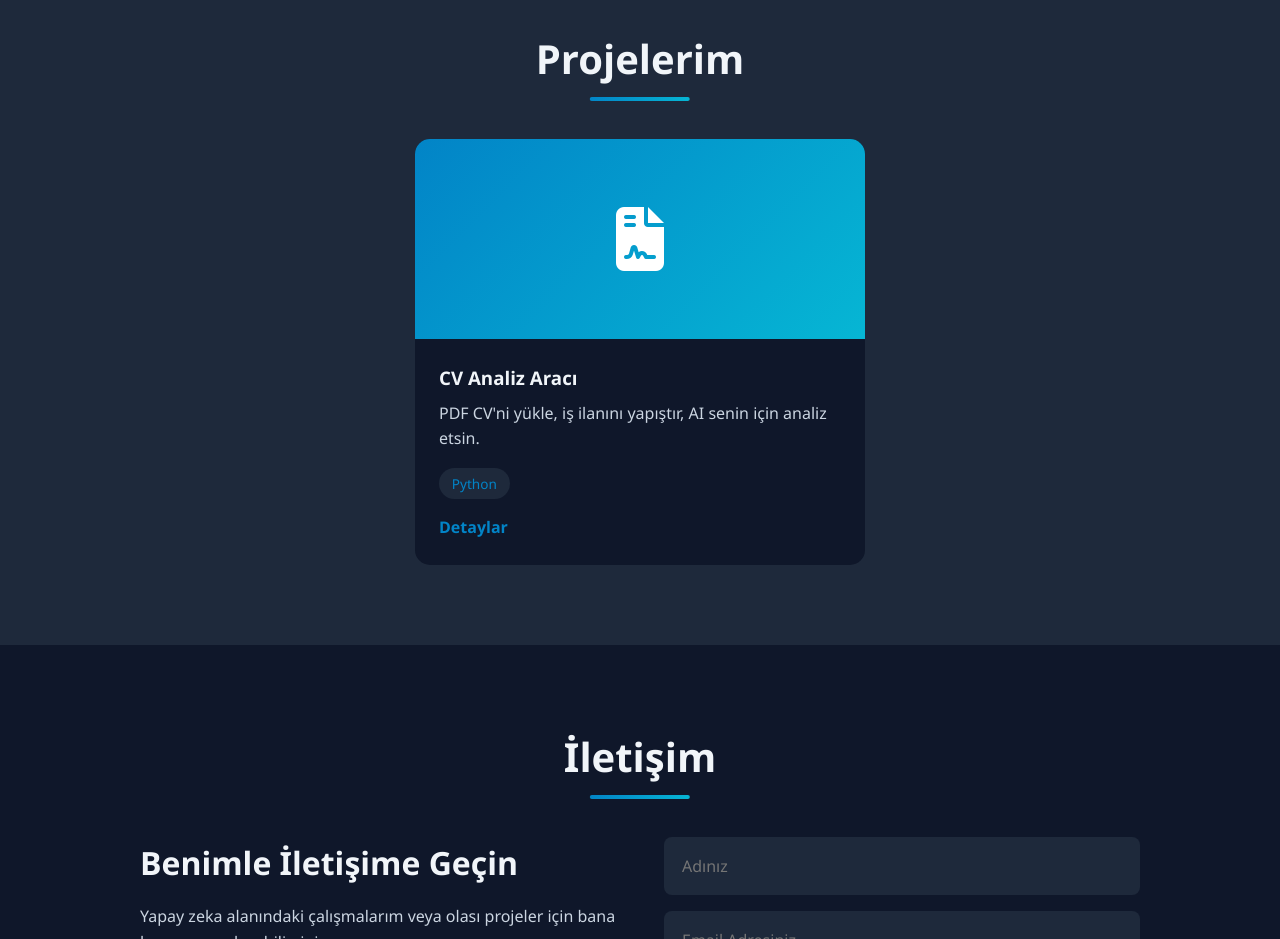
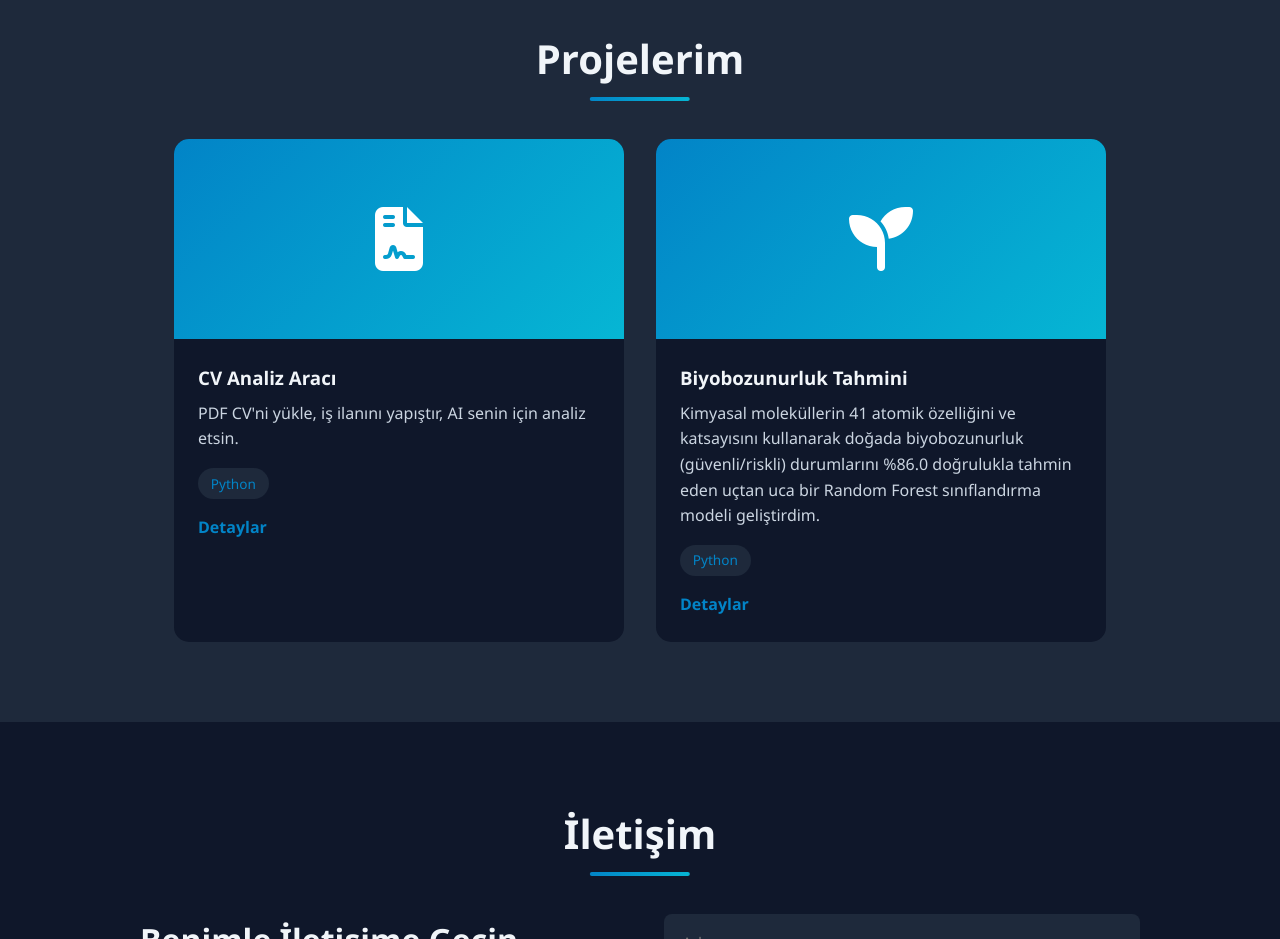
Before and after one commit to iremince/iremince.github.io, a plain HTML site: page index.html in a window 1280 px wide. Shown: the part 2020-2959 px from the top of the page. Drawn offline with Linux system fonts and the light colour scheme.

Commit message:
Update index.html

```diff
--- a/index.html
+++ b/index.html
@@ -121,21 +121,37 @@
     <div class="container">
         <h2 class="section-title" data-lang="section-projects">Projelerim</h2>
         <div class="projects-grid">
+
+            <!-- 1. Proje Kartı -->
             <div class="project-card">
                 <div class="project-image">
                     <i class="fas fa-file-contract"></i>
                 </div>
                 <div class="project-info">
                     <h3 data-lang="project1-title">CV Analiz Aracı</h3>
-                        <p data-lang="project1-desc">CV'leri iş ilanlarıyla manuel karşılaştırma zaman kaybını ve gözden kaçan yetkinlikleri engellemek için PDF CV'nizi ve ilan metnini anında analiz edip uyum skorunu ve eksik becerileri çıkaran yapay zeka tabanlı bir araç.
-                        </p>
+                    <p data-lang="project1-desc">CV'leri iş ilanlarıyla manuel karşılaştırma zaman kaybını ve gözden kaçan yetkinlikleri engellemek için PDF CV'nizi ve ilan metnini anında analiz edip uyum skorunu ve eksik becerileri çıkaran yapay zeka tabanlı bir araç.</p>
                     <div class="project-tags">
                         <span>Python</span>
-
                     </div>
                     <a href="https://github.com/iremince/cv_analiz.py" class="project-link" data-lang="project-link">Detaylar <i class="fas fa-arrow-right"></i></a>
                 </div>
             </div>
+
+            <!-- 2. Proje Kartı -->
+            <div class="project-card">
+                <div class="project-image">
+                    <i class="fas fa-seedling"></i> <!-- İstersen ikonunu değiştirebilirsin -->
+                </div>
+                <div class="project-info">
+                    <h3 data-lang="project2-title">Biyobozunurluk Tahmini</h3>
+                    <p data-lang="project2-desc">Kimyasal moleküllerin 41 atomik özelliğini ve katsayısını kullanarak doğada biyobozunurluk (güvenli/riskli) durumlarını %86.0 doğrulukla tahmin eden uçtan uca bir Random Forest sınıflandırma modeli geliştirdim.</p>
+                    <div class="project-tags">
+                        <span>Python</span>
+                    </div>
+                    <a href="https://github.com/iremince/Biyobozunurluk/tree/main" class="project-link" data-lang="project-link">Detaylar <i class="fas fa-arrow-right"></i></a>
+                </div>
+            </div>
+
         </div>
     </div>
 </section>
```
Lines whose indentation alone changed are shown as unchanged.
